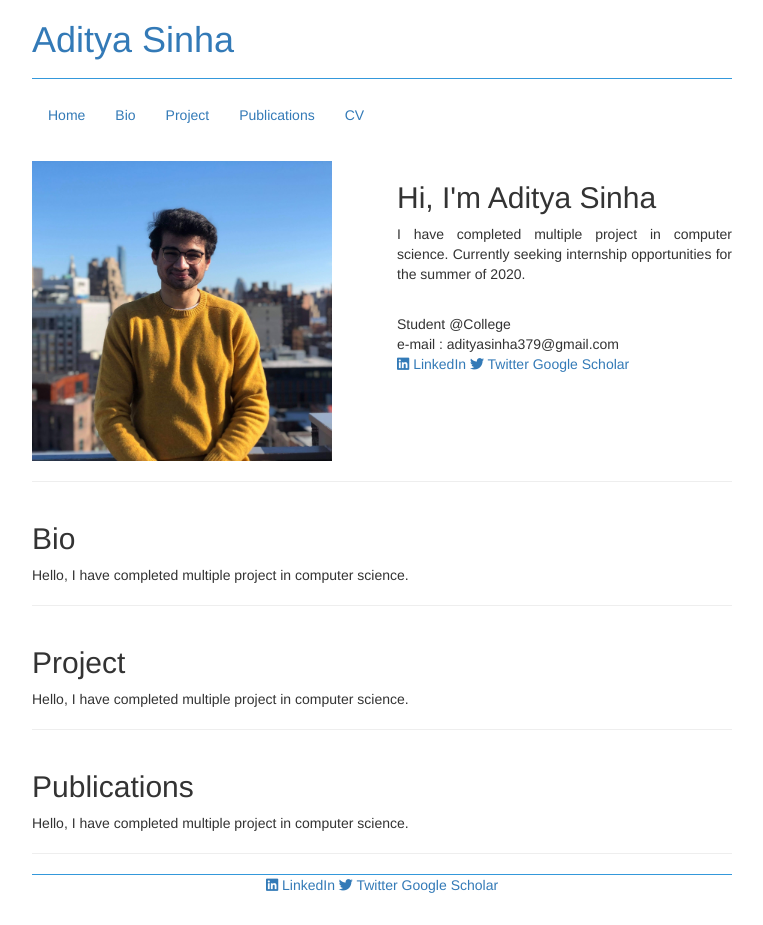
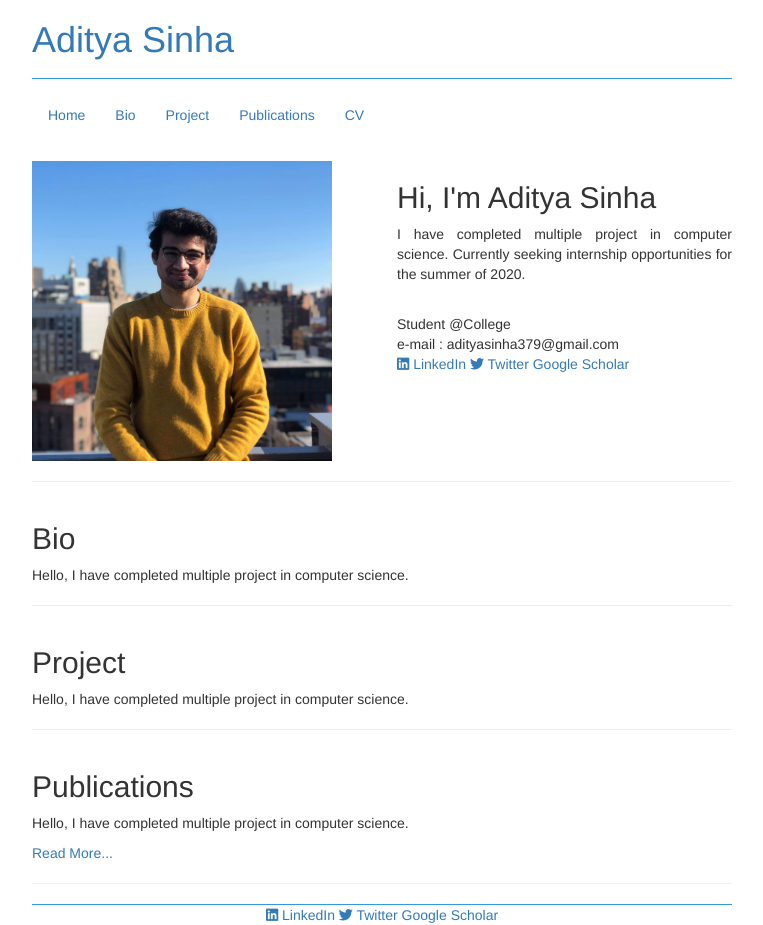
Before and after one commit to adityasinha379/adityasinha379.github.io, a Jekyll site: the page index.html, which Jekyll copies as it is, in a window 1280 px wide. Shown: the whole page, without its empty margins (258-1021 px from the left). Built offline with Jekyll 4.4.1, drawn with Linux system fonts in a browser that asks for light colours; nearby versions of some CDN libraries; before the commit the page ends 900 px from its top, so only the background shows below that.

Commit message:
Update index.html

```diff
--- a/index.html
+++ b/index.html
@@ -69,6 +69,7 @@
 <div class="container" id="publications">
   <h2>Publications</h2>
   <p>Hello, I have completed multiple project in computer science.</p>
+	<a href="/publication">Read More...</a>
 	<hr/>
 </div>
 
```
